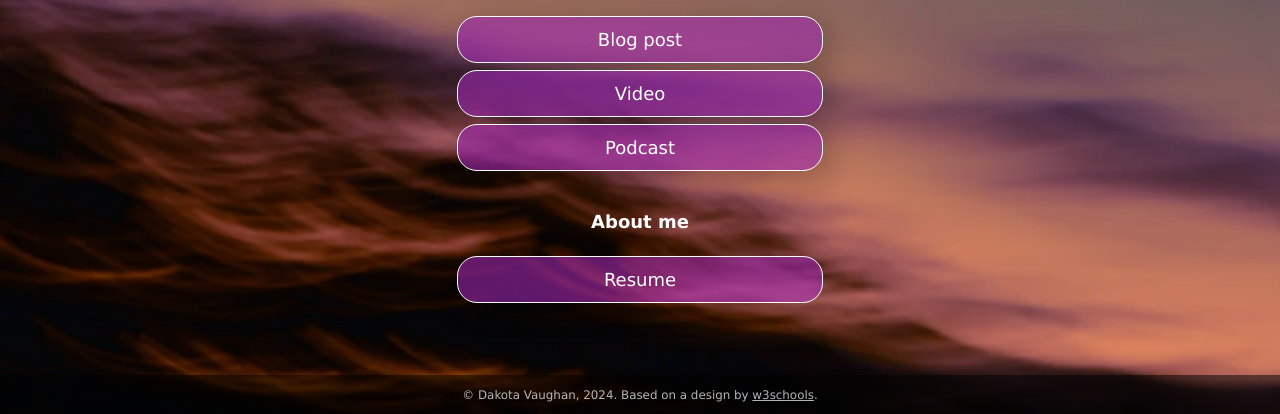
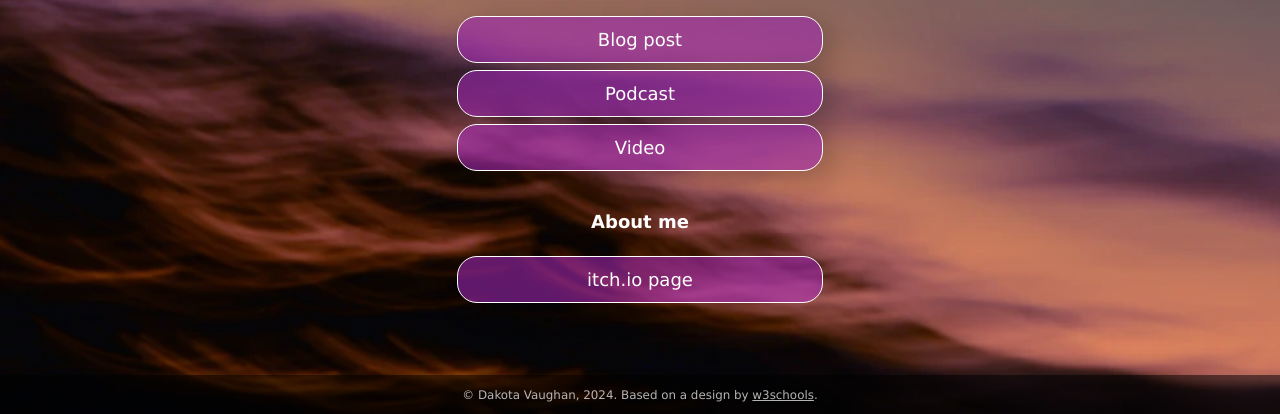
Before and after one commit to dakotavaughan/dakotavaughan.github.io, a plain HTML site: page index.html in a window 1280 px wide. Shown: the part 383-797 px from the top of the page. Drawn offline with Linux system fonts and the light colour scheme.

Commit message:
Update index.html

```diff
--- a/index.html
+++ b/index.html
@@ -34,21 +34,22 @@
           </div>
         </div>
 
+        <div class="button toggle">Podcast</div>
+        <div class="slidedown">
+          <div class="description">
+            <h2>Podcast Commentary on Virginia Fowler</h2>
+            <p>In this podcast, we discuss Virginia Fowler's life in an audiobiography of sorts. With excerpts from her oral history interspliced.</p>
+            <a href="https://soundcloud.com/kjack24/podcast-commentary-on-virginia-fowler" class="external-link" target="_blank">Listen</a>
+          </div>
+        </div>
+
+
         <div class="button toggle">Video</div>
         <div class="slidedown">
           <div class="description">
             <h2>Video title</h2>
             <p>Add a short but appealing description of your video.</p>
             <a href="#" class="external-link" target="_blank">Watch</a>
-        </div>
-      </div>
-
-      <div class="button toggle">Podcast</div>
-      <div class="slidedown">
-        <div class="description">
-          <h2>Podcast title</h2>
-          <p>Add a short but appealing description of your podcast</p>
-          <a href="#" class="external-link" target="_blank">Listen</a>
           </div>
         </div>
       </div>
@@ -59,7 +60,7 @@
     </div>
 
     <div class="links-container">
-      <a href="https://drive.google.com" class="button" target="_blank">Resume</a>
+      <a href="https://dakota-vaughan.itch.io/" class="button" target="_blank">itch.io page</a>
     </div>
 
   </div>
```
Lines whose indentation alone changed are shown as unchanged.
